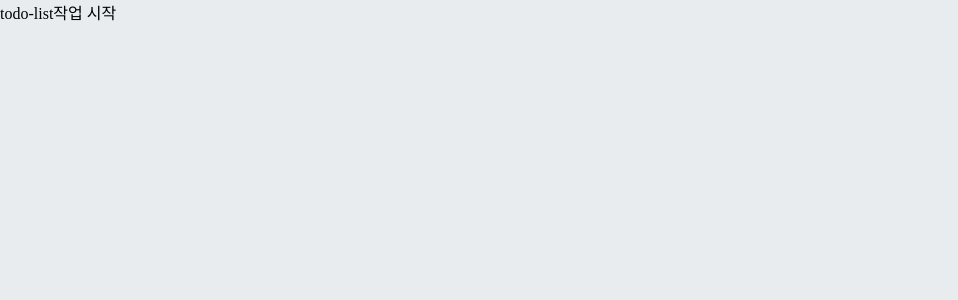
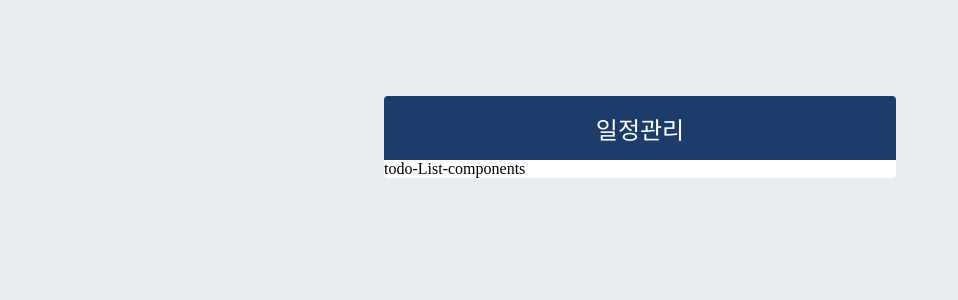
Before and after one commit to yzzzzun/react-todoList, a React (Create React App) app: page / in a window 1280 px wide. Shown: the top 300 px of the page, without its empty margins (0-958 px from the left). Built offline with nearby package versions, Linux system fonts and the light colour scheme.

Commit message:
[TDA-5] TodoTemplate 컴포넌트 구현

```diff
--- /dev/null
+++ b/jsconfig.json
@@ -0,0 +1,5 @@
+{
+  "compilerOptions": {
+    "target": "es6"
+  }
+}
--- a/src/App.js
+++ b/src/App.js
@@ -1,8 +1,9 @@
 import React from 'react';
 import './App.css';
+import TodoTemplate from './components/TodoTemplate';
 
 const App = () => {
-  return <div>todo-list작업 시작</div>;
+  return <TodoTemplate>todo-List-components</TodoTemplate>;
 };
 
 export default App;
--- a/src/components/TodoTemplate.js
+++ b/src/components/TodoTemplate.js
@@ -0,0 +1,13 @@
+import React from 'react';
+import './TodoTemplate.scss';
+
+const TodoTemplate = ({ children }) => {
+  return (
+    <div className="TodoTemplate">
+      <div className="app-title">일정관리</div>
+      <div className="content">{children}</div>
+    </div>
+  );
+};
+
+export default TodoTemplate;
--- a/src/components/TodoTemplate.scss
+++ b/src/components/TodoTemplate.scss
@@ -0,0 +1,20 @@
+.TodoTemplate {
+  width: 512px;
+  margin-left: auto;
+  margin-right: auto;
+  margin-top: 6rem;
+  border-radius: 4px;
+  overflow: hidden;
+  .app-title {
+    background: #1e3c6a;
+    color: white;
+    height: 4rem;
+    font-size: 1.5rem;
+    display: flex;
+    align-items: center;
+    justify-content: center;
+  }
+  .content {
+    background: white;
+  }
+}
```
